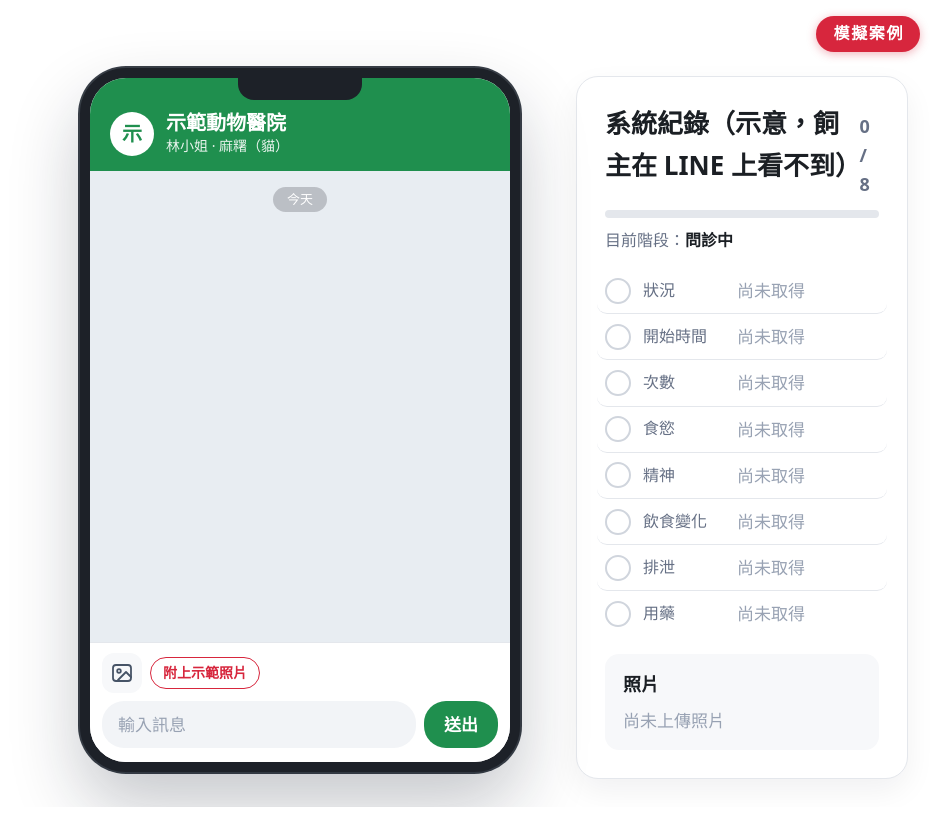
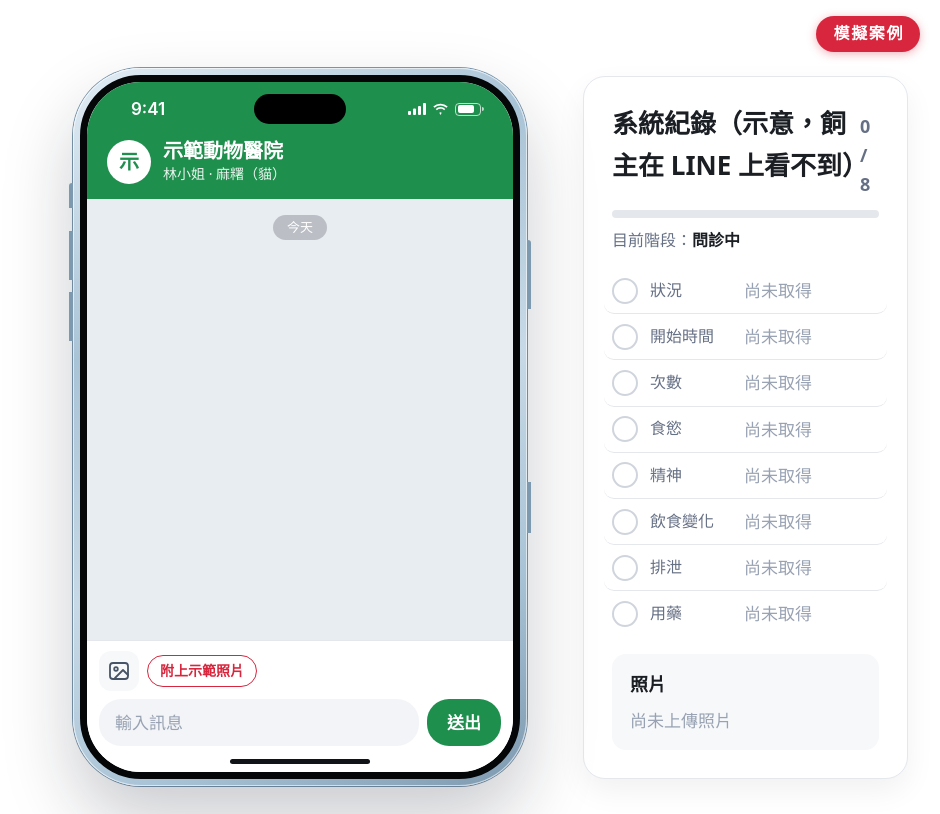
Before and after one commit to lunkerchen/vetloop, a Flask app: page /phone/1 in a window 1280 px wide. Shown: the whole page, without its empty margins (340-1280 px from the left). Run offline with Flask 3, Linux system fonts and the light colour scheme; data comes from the database, SQL or seed files in the repository; data that the repository does not hold is empty.

Commit message:
feat(phone): restyle mock phone as iPhone 18 Pro Max in glacier blue
冰川藍鋁金屬邊框、側鍵、縮小的動態島、iOS 狀態列與 Home 指示條；寬度 520px 以下收掉外框，聊天畫面撐滿。

```diff
--- a/vetloop/static/phone.css
+++ b/vetloop/static/phone.css
@@ -1,19 +1,54 @@
 /* 飼主手機畫面（仿 LINE 的聊天樣式，不使用其商標） */
 .stage {
-  display: grid; grid-template-columns: 1fr 440px 1fr; column-gap: 56px; align-items: start;
+  display: grid; grid-template-columns: 1fr 454px 1fr; column-gap: 56px; align-items: start;
   min-height: 100vh; padding: 68px 32px 28px;
 }
+/* 機身：iPhone 18 Pro Max 冰川藍色。鋁金屬邊框用漸層做出受光面，側鍵畫在邊框外 */
+.device {
+  --glacier: #A9C3D6; --glacier-light: #E2EDF5; --glacier-dark: #7D99AF;
+  grid-column: 2; position: relative; width: 454px; max-width: 100%; padding: 7px; border-radius: 68px;
+  background: linear-gradient(150deg, var(--glacier-light) 0%, var(--glacier) 30%, #C7D9E6 55%, var(--glacier) 78%, var(--glacier-dark) 100%);
+  box-shadow: 0 34px 70px rgba(16, 24, 40, .22), 0 0 0 1px var(--glacier-dark), inset 0 0 0 1px rgba(255, 255, 255, .6);
+}
+.device::before, .device::after { content: ""; position: absolute; width: 4px; pointer-events: none; }
+.device::before { /* 左側：動作按鈕、音量上、音量下 */
+  left: -4px; top: 16%; height: 25%; border-radius: 3px 0 0 3px;
+  background: linear-gradient(var(--glacier-dark) 0 14%, transparent 14% 27%, var(--glacier-dark) 27% 54%,
+                              transparent 54% 61%, var(--glacier-dark) 61% 88%, transparent 88%);
+}
+.device::after { /* 右側：側邊按鈕、相機控制 */
+  right: -4px; top: 24%; height: 42%; border-radius: 0 3px 3px 0;
+  background: linear-gradient(var(--glacier-dark) 0 23%, transparent 23% 80%, var(--glacier-dark) 80% 97%, transparent 97%);
+}
 .phone {
-  grid-column: 2; position: relative; display: flex; flex-direction: column; overflow: hidden;
-  width: 440px; max-width: 100%; height: min(900px, calc(100vh - 96px)); min-height: 560px;
-  background: #fff; border: 10px solid #1d2128; border-radius: 46px;
-  box-shadow: 0 34px 70px rgba(16, 24, 40, .24), 0 0 0 2px #3a4048;
+  position: relative; display: flex; flex-direction: column; overflow: hidden;
+  height: min(956px, calc(100vh - 96px)); min-height: 560px;
+  background: #fff; border: 7px solid #050608; border-radius: 61px;
 }
-.phone::before { /* 瀏海 */
-  content: ""; position: absolute; top: 0; left: 50%; z-index: 4; width: 124px; height: 22px; transform: translateX(-50%);
-  background: #1d2128; border-radius: 0 0 16px 16px;
+.phone::after { /* Home 指示條 */
+  content: ""; position: absolute; bottom: 8px; left: 50%; z-index: 4; width: 140px; height: 5px;
+  transform: translateX(-50%); border-radius: 3px; background: #101418;
 }
-.phone-top { display: flex; align-items: center; gap: 12px; padding: 32px 20px 14px; background: var(--green); color: #fff; }
+.status-bar {
+  position: absolute; inset: 0 0 auto; z-index: 4; display: flex; align-items: center; justify-content: space-between;
+  height: 52px; padding: 2px 32px 0 44px; color: #fff; pointer-events: none;
+  font: 600 17px/1 -apple-system, "SF Pro Text", system-ui, sans-serif;
+}
+.island { /* 動態島（18 Pro 比上一代小） */
+  position: absolute; top: 12px; left: 50%; width: 92px; height: 30px; transform: translateX(-50%);
+  border-radius: 15px; background: #000;
+}
+.status-icons { display: flex; align-items: center; gap: 6px; }
+.battery {
+  position: relative; width: 26px; height: 13px; padding: 1.5px;
+  border: 1.5px solid rgba(255, 255, 255, .7); border-radius: 4px;
+}
+.battery::after {
+  content: ""; position: absolute; top: 3px; right: -4px; width: 2px; height: 4px;
+  border-radius: 0 2px 2px 0; background: rgba(255, 255, 255, .7);
+}
+.battery i { display: block; width: 80%; height: 100%; border-radius: 2px; background: #fff; }
+.phone-top { display: flex; align-items: center; gap: 12px; padding: 56px 20px 14px; background: var(--green); color: #fff; }
 .avatar {
   display: grid; place-items: center; width: 44px; height: 44px; border-radius: 50%;
   background: #fff; color: var(--green); font-weight: 800; font-size: 20px;
@@ -60,11 +95,11 @@
 @keyframes bounce { 0%, 60%, 100% { transform: translateY(0); } 30% { transform: translateY(-5px); } }
 
 .toast {
-  position: absolute; left: 14px; right: 14px; bottom: 132px; z-index: 5; padding: 10px 14px; border-radius: 12px;
+  position: absolute; left: 14px; right: 14px; bottom: 146px; z-index: 5; padding: 10px 14px; border-radius: 12px;
   background: var(--red); color: #fff; font-size: 15px; box-shadow: 0 8px 20px rgba(215, 38, 61, .35);
 }
 
-.composer { background: #fff; border-top: 1px solid var(--line); padding: 10px 12px 14px; }
+.composer { background: #fff; border-top: 1px solid var(--line); padding: 10px 12px 26px; } /* 下方留給 Home 指示條 */
 .attach-chip { display: flex; align-items: center; gap: 10px; margin-bottom: 8px; padding: 6px 8px; border-radius: 12px; background: var(--soft); font-size: 14px; }
 .attach-chip img { width: 40px; height: 40px; object-fit: cover; border-radius: 8px; }
 .attach-chip span { flex: 1; min-width: 0; overflow: hidden; text-overflow: ellipsis; white-space: nowrap; }
@@ -124,14 +159,16 @@
 
 @media (max-width: 1100px) {
   .stage { display: flex; flex-direction: column; align-items: center; gap: 28px; }
-  .phone { grid-column: auto; }
+  .device { grid-column: auto; }
   .intake-panel { grid-column: auto; justify-self: auto; }
 }
 @media (max-width: 520px) { /* 真的手機：聊天畫面撐滿，不畫手機外框 */
   .stage { padding: 44px 0 0; gap: 20px; }
-  .phone { width: 100%; height: calc(100dvh - 44px); min-height: 480px; border: 0; border-radius: 0; box-shadow: none; }
-  .phone::before { display: none; }
+  .device { width: 100%; padding: 0; border-radius: 0; background: none; box-shadow: none; }
+  .device::before, .device::after, .phone::after, .status-bar { display: none; }
+  .phone { height: calc(100dvh - 44px); min-height: 480px; border: 0; border-radius: 0; }
   .phone-top { padding-top: 16px; }
+  .composer { padding-bottom: 14px; }
   .bubble { max-width: 76vw; }
   .intake-panel { width: calc(100% - 24px); margin-bottom: 24px; }
 }
--- a/vetloop/templates/phone.html
+++ b/vetloop/templates/phone.html
@@ -4,7 +4,17 @@
 {% block body_class %}phone-page{% endblock %}
 {% block body %}
 <main class="stage" id="phone-app" data-case-id="{{ case.id }}">
+  <div class="device"><!-- 機身：iPhone 18 Pro Max 冰川藍色 -->
     <section class="phone" aria-label="飼主的手機畫面">
+      <div class="status-bar" aria-hidden="true"><!-- iOS 狀態列與動態島，純裝飾 -->
+        <span class="clock">9:41</span>
+        <span class="island"></span>
+        <span class="status-icons">
+          <svg viewBox="0 0 18 12" width="18" height="12" fill="currentColor"><rect y="8" width="3" height="4" rx="1"/><rect x="5" y="5.5" width="3" height="6.5" rx="1"/><rect x="10" y="3" width="3" height="9" rx="1"/><rect x="15" width="3" height="12" rx="1"/></svg>
+          <svg viewBox="0 0 17 12" width="17" height="12" fill="currentColor"><path d="M8.5 2.4c2.3 0 4.4.9 6 2.4l1.2-1.2A10.2 10.2 0 0 0 8.5.7 10.2 10.2 0 0 0 1.3 3.6l1.2 1.2a8.5 8.5 0 0 1 6-2.4Zm0 3.4c1.4 0 2.6.5 3.6 1.4l1.2-1.2a6.8 6.8 0 0 0-9.6 0l1.2 1.2a5.1 5.1 0 0 1 3.6-1.4Zm0 3.4c.5 0 .9.2 1.2.5L8.5 11.9 7.3 9.7c.3-.3.7-.5 1.2-.5Z"/></svg>
+          <span class="battery"><i></i></span>
+        </span>
+      </div>
       <header class="phone-top">
         <span class="avatar">示</span>
         <div>
@@ -40,6 +50,7 @@
         </div>
       </form>
     </section>
+  </div>
   <aside class="intake-panel" aria-label="系統紀錄（問診欄位）">
     <div class="panel-head">
       <h2>系統紀錄（示意，飼主在 LINE 上看不到）</h2>
```
Lines whose indentation alone changed are shown as unchanged.
